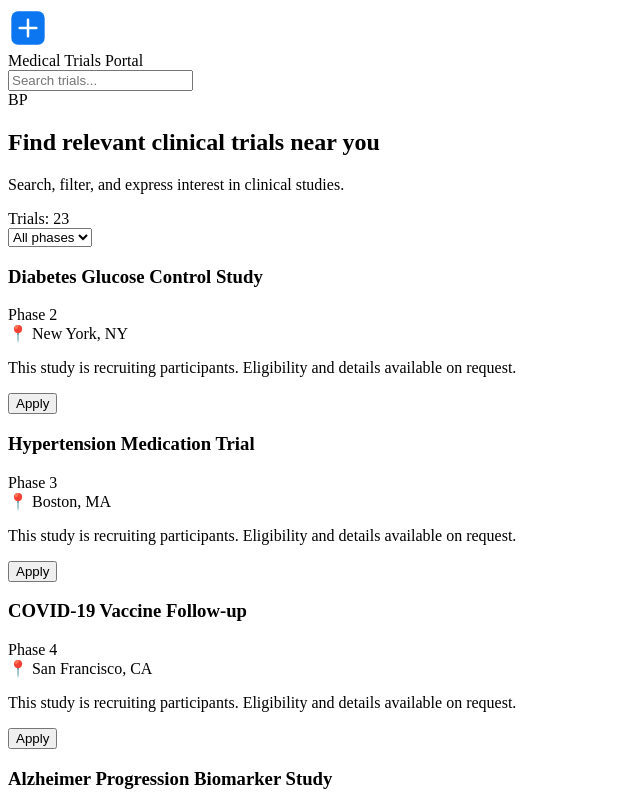
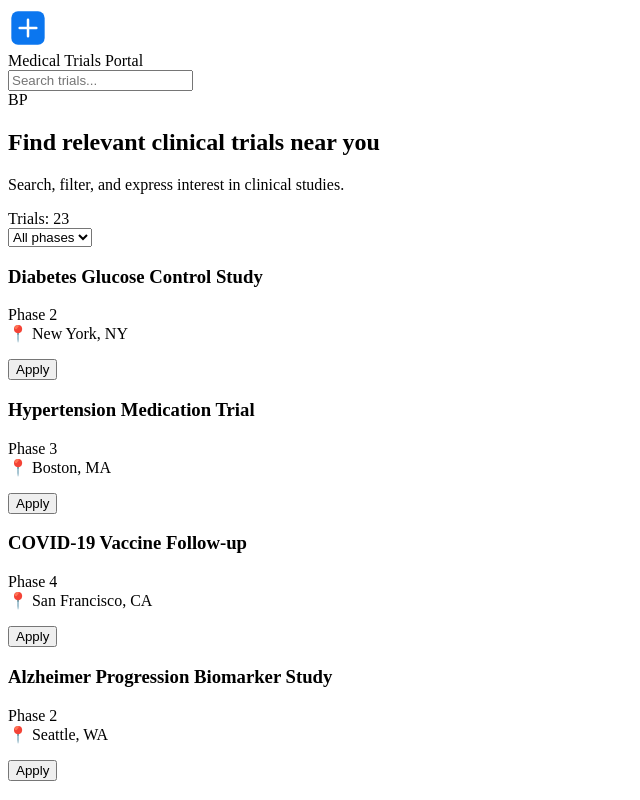
Before and after one commit to roybrentpowell/Medical-Trial-Portal, a React (Vite) app: page / in a window 1280 px wide. Shown: the top 800 px of the page, without its empty margins (0-640 px from the left). Built offline with nearby package versions, Linux system fonts and the light colour scheme; the HTML template or start-up script is replaced by a standard one.

Commit message:
chore: remove placeholder recruitment text from trial cards

```diff
--- a/index-static.html
+++ b/index-static.html
@@ -55,7 +55,7 @@
 
             <div className="meta">📍 {trial.location}</div>
 
-            <p className="desc">This study is recruiting participants. Eligibility and details available on request.</p>
+            <p className="desc"></p>
 
             <div className="cta">
               <button className="btn">Apply</button>
--- a/src/App.jsx
+++ b/src/App.jsx
@@ -41,7 +41,7 @@ function TrialCard({ trial }) {
         <div>📍 {trial.location}</div>
       </div>
 
-      <p className="desc">This study is recruiting participants. Eligibility and details available on request.</p>
+      <p className="desc"></p>
 
       <div className="cta">
         <button className="btn">Apply</button>
```
